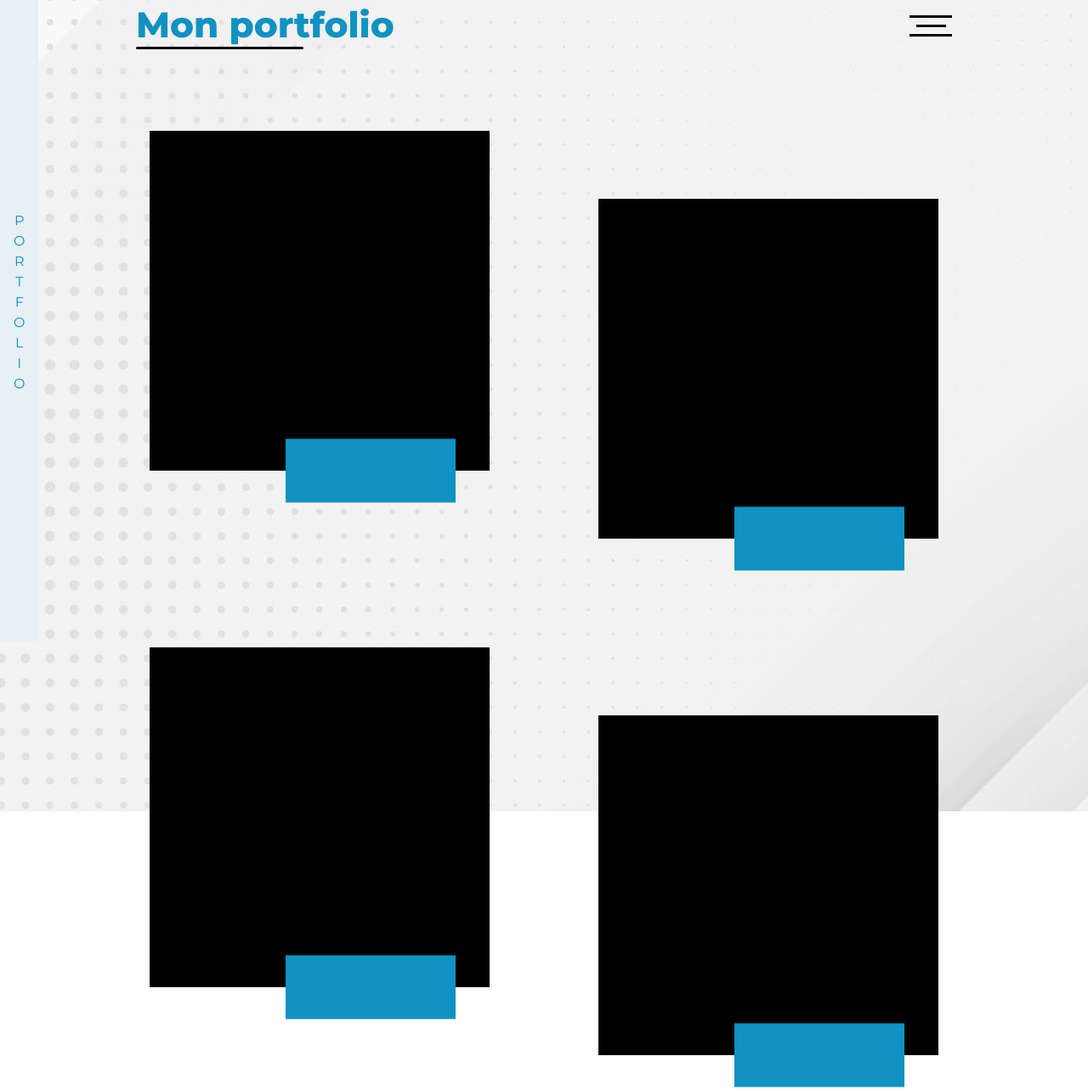
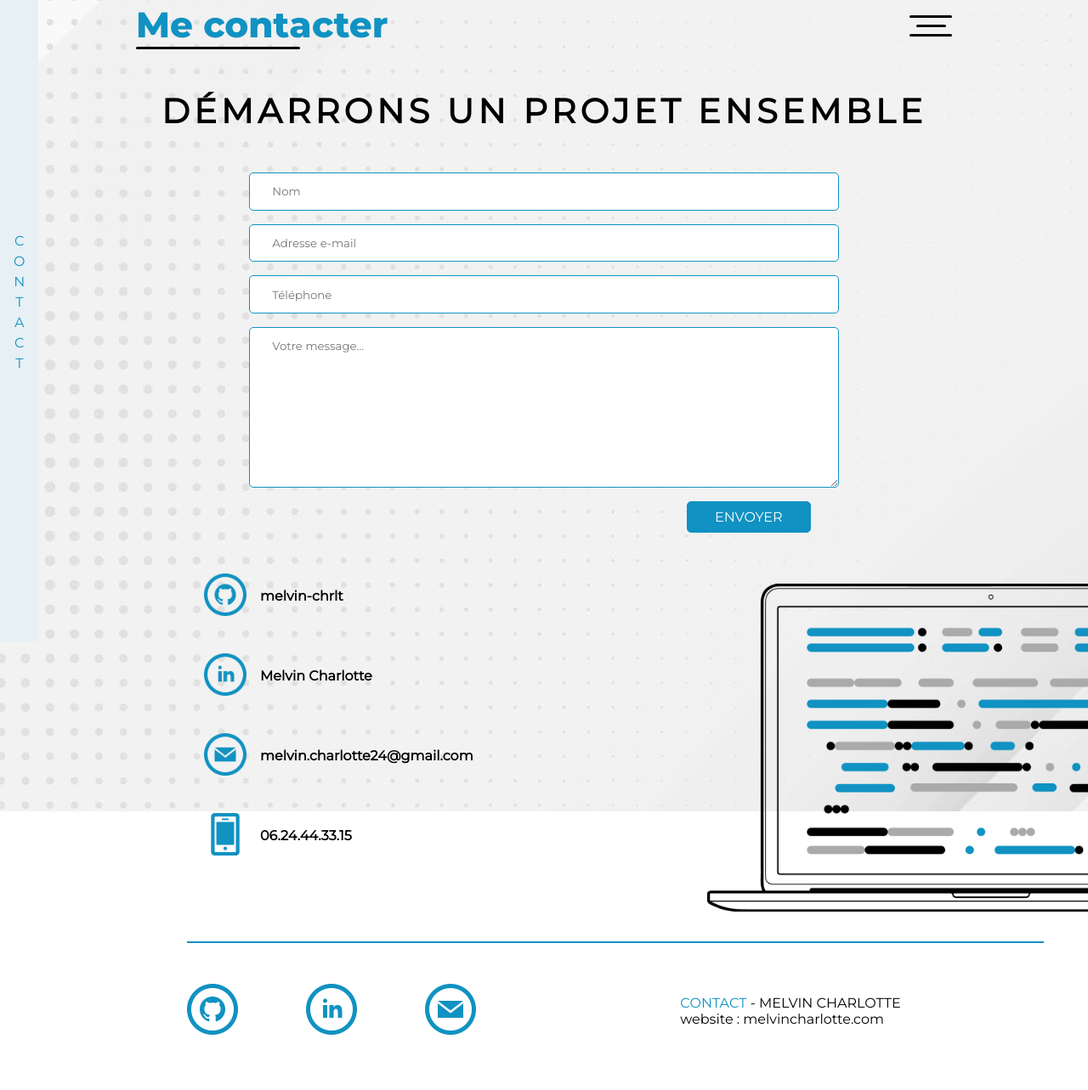
Before and after one commit to melvin-chrlt/portfolio, a plain HTML site: page contact.html in a window 1280 px wide. Shown: the part 45-1328 px from the top of the page at 85% size. Drawn offline with Linux system fonts and the light colour scheme.

Commit message:
ajout de la page contact

```diff
--- /dev/null
+++ b/assets/scss/_contact.scss
@@ -0,0 +1,98 @@
+#contactMain{
+    display: flex;
+    flex-direction: column;
+    align-items: center;
+
+    h2{
+        font-size: 40px;
+        letter-spacing: 5px;
+        text-align: center;
+    }
+
+    form{
+        padding-top: 3em;
+        padding-bottom: 1em;
+        display: flex;
+        flex-direction: column;
+        gap: 1em;
+
+        input{
+            border: 1px solid #1092C2;
+            border-radius: 5px;
+            padding: 1em 30em;
+            padding-left: 2em;
+        }
+
+        textarea{
+            border: 1px solid #1092C2;
+            border-radius: 5px;
+            padding: 1em 30em;
+            padding-left: 2em;
+        }
+    }
+
+    .btn{
+        display: flex;
+        justify-content: flex-end;
+        width: 49%;
+
+        a{
+            padding: 0.5em 2em;
+            background-color: #1092C2;
+            border: 1px solid #1092C2;
+            border-radius: 5px;
+            color: white;
+            transition: all ease-in-out 0.2s;
+        }
+
+        a:hover{
+            color: #1092C2;
+            background-color: white;
+        }
+    }
+
+    #address{
+        display: flex;
+        flex-direction: column;
+        align-self: flex-start;
+        padding-top: 3em;
+        padding-bottom: 5em;
+        padding-left: 15em;
+        gap: 2.5em;
+
+        div{
+            display: flex;
+            align-items: center;
+            gap: 1em;
+
+            img{
+                width: 50px;
+                height: auto;
+            }
+
+            a, p{
+                font-weight: bold;
+                color: black;
+            }
+        }
+    }
+
+    #laptop{
+        width: 35%;
+        height: auto;
+        position: absolute;
+        right: 0;
+        bottom: 20%;
+    }
+
+    .mainFooter{
+
+        #separator{
+            width: 120%;
+        }
+
+        section{
+            gap: 15em;
+        }
+    }
+}
--- a/assets/scss/_header.scss
+++ b/assets/scss/_header.scss
@@ -32,6 +32,7 @@ header{
             height: 3px;
             background-color: black;
             transition: all ease-in-out 0.2s;
+            border-radius: 10px;
         }
 
         .mid{
@@ -73,7 +74,7 @@ header{
             a{
                 margin-left: 6em;
                 color: black;
-                font-size: 26px;
+                font-size: 20px;
                 transition: all ease-in-out 0.3s;
                 padding: 0.9em 0;
                 padding-right: 8em;
@@ -90,7 +91,7 @@ header{
 
         .socialMedia{
             padding-top: 2em;
-            margin-left: 10em;
+            margin-left: 7em;
         }
     }
 
--- a/assets/scss/_portfolio.scss
+++ b/assets/scss/_portfolio.scss
@@ -17,7 +17,7 @@
                 background-color: #1092C2;
                 position: absolute;
                 height: 75px;
-                width: 50%;
+                width: 65%;
                 bottom: 0;
                 transform: translateY(50%);
                 right: 10%;
--- a/assets/scss/style.scss
+++ b/assets/scss/style.scss
@@ -4,4 +4,5 @@
 @import "main";
 @import "apropos";
 @import "portfolio";
+@import "contact";
 @import "footer";
--- a/portfolio.html
+++ b/contact.html
@@ -8,14 +8,14 @@
     <link rel="alternate" href="#" hreflang="fr-fr" />
     <link rel="icon" type="image/png" sizes="32x32" href="">
     <link rel="icon" type="image/png" sizes="16x16" href="">
-    <title>Portfolio de Melvin Charlotte | Mon portfolio</title>
+    <title>Portfolio de Melvin Charlotte | Contact</title>
     <link rel="stylesheet" href="https://cdnjs.cloudflare.com/ajax/libs/font-awesome/6.0.0-beta2/css/all.min.css" integrity="sha512-YWzhKL2whUzgiheMoBFwW8CKV4qpHQAEuvilg9FAn5VJUDwKZZxkJNuGM4XkWuk94WCrrwslk8yWNGmY1EduTA==" crossorigin="anonymous" referrerpolicy="no-referrer" />
     <link rel="stylesheet" href="assets/css/style.css">
 </head>
 <body>
     <header>
         <div id="headerTitle">
-            <h1>Mon portfolio</h1>
+            <h1>Me contacter</h1>
             <div id="titleUnderline"></div>
         </div>
         <div id="menuBurger" onclick="openBurger()">
@@ -37,39 +37,45 @@
         </div>
     </header>
 
-    <main id="portfolioMain">
+    <main id="contactMain">
         <div id="leftFixedBar">
-            <p>P</p>
+            <p>C</p>
             <p>O</p>
-            <p>R</p>
+            <p>N</p>
             <p>T</p>
-            <p>F</p>
-            <p>O</p>
-            <p>L</p>
-            <p>I</p>
-            <p>O</p>
+            <p>A</p>
+            <p>C</p>
+            <p>T</p>
         </div>
+        <h2>DÉMARRONS UN PROJET ENSEMBLE</h2>
+        <form>
+            <input type="text" placeholder="Nom">
+            <input type="text" placeholder="Adresse e-mail">
+            <input type="text" placeholder="Téléphone">
+            <textarea cols="30" rows="10" placeholder="Votre message..."></textarea>
+        </form>
+        <div class="btn"><a href="#">ENVOYER</a></div>
 
-        <section id="projects">
-            <div class="projet ">
-                <div class="title"></div>
+        <section id="address">
+            <div>
+                <a href="https://github.com/melvin-chrlt" target="_blank"><img src="assets/images/github.png" alt="logo de github"></a>
+                <a href="https://github.com/melvin-chrlt" target="_blank">melvin-chrlt</a>
             </div>
-            <div class="projet bot">
-                <div class="title"></div>
+            <div>
+                <a href="https://www.linkedin.com/in/melvin-charlotte/" target="_blank"><img src="assets/images/linkedin.png" alt="logo de linkedin"></a>
+                <a href="https://www.linkedin.com/in/melvin-charlotte/" target="_blank">Melvin Charlotte</a>
             </div>
-            <div class="projet ">
-                <div class="title"></div>
+            <div>
+                <a href="contact.html"><img src="assets/images/email.png" alt="logo d'une enveloppe qui représente l'email"></a>
+                <a href="#">melvin.charlotte24@gmail.com</a>
             </div>
-            <div class="projet bot">
-                <div class="title"></div>
-            </div>
-            <div class="projet ">
-                <div class="title"></div>
-            </div>
-            <div class="projet bot">
-                <div class="title"></div>
+            <div>
+                <a href=""><img src="assets/images/smartphone.png" alt="logo d'un smartphone"></a>
+                <p>06.24.44.33.15</p>
             </div>
         </section>
+
+        <img src="assets/images/laptop.png" id="laptop" alt="dessin d'un ordinateur portable ave d uflat code à l'intérieur">
 
         <div class="mainFooter">
             <div id="separator"></div>
@@ -80,7 +86,7 @@
                     <a href="contact.html"><img src="assets/images/email.png" alt="logo d'une enveloppe qui représente l'email"></a>
                 </div>
                 <div class="website">
-                    <p><span>À PROPOS</span> - MELVIN CHARLOTTE</p>
+                    <p><span>CONTACT</span> - MELVIN CHARLOTTE</p>
                     <p>website : melvincharlotte.com</p>
                 </div>
             </section>
```
Also changed, not shown: assets/css/style.css, 1 other file.
